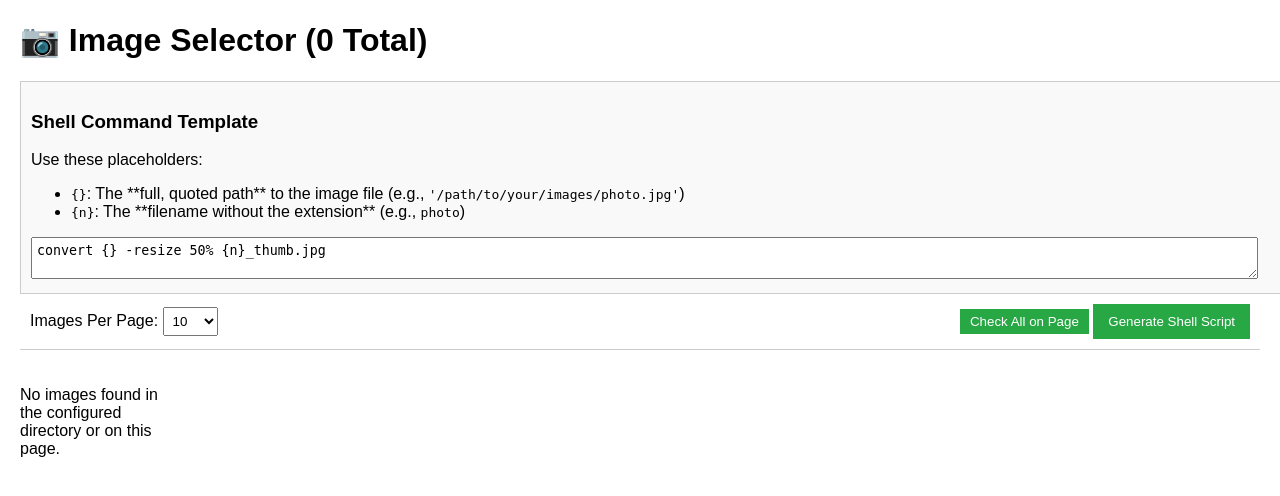
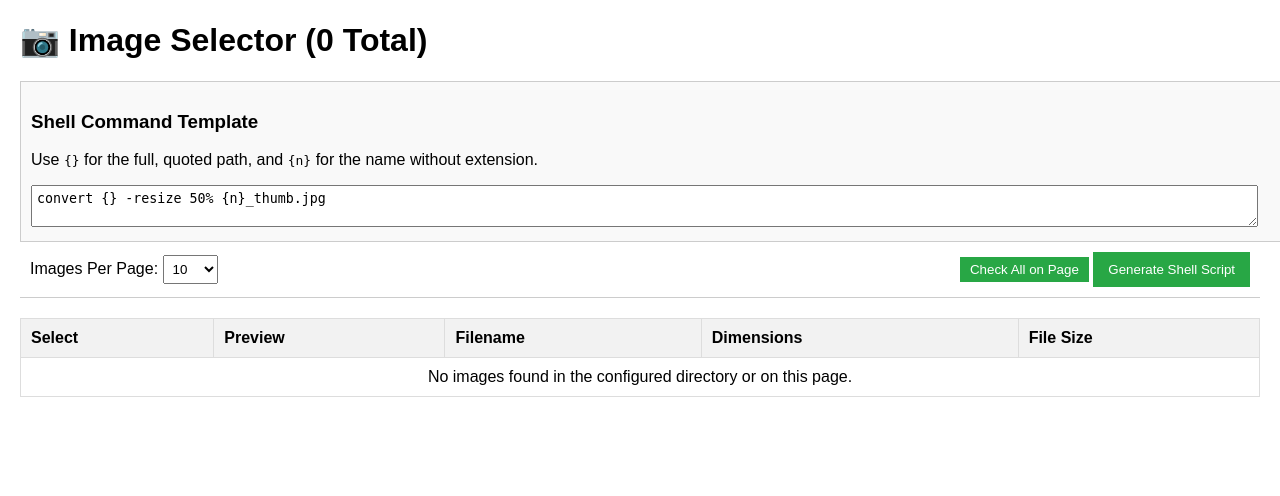
Before and after one commit to matthewturk/image-proc-webapp, a Flask app: page / in a window 1280 px wide. Shown: the top 496 px of the page. Run offline with Flask 3, Linux system fonts and the light colour scheme.

Commit message:
Move to table

```diff
--- a/image_selector_app/app.py
+++ b/image_selector_app/app.py
@@ -1,96 +1,88 @@
 import os
 from flask import Flask, render_template, request, redirect, url_for, session
+from PIL import Image # Import Pillow for dimensions
 
 app = Flask(__name__)
-# IMPORTANT: Set a secret key for session management
 app.secret_key = 'a_very_secret_key_change_this_in_production'
 
 # --- Configuration ---
 # CHANGE THIS TO YOUR IMAGE DIRECTORY!
 IMAGE_DIR = 'image_selector_app/static/images/'
-# Supported images per page
 PAGE_SIZES = [10, 50, 100, 0] # 0 for "All"
 
-# --- Helper Function ---
+# --- Helper Functions ---
+
+def format_file_size(size_bytes):
+    """Converts bytes to a human-readable format (KB, MB, GB)."""
+    if size_bytes < 1024:
+        return f"{size_bytes} B"
+    size_bytes /= 1024
+    if size_bytes < 1024:
+        return f"{size_bytes:.1f} KB"
+    size_bytes /= 1024
+    return f"{size_bytes:.1f} MB"
+
+def get_image_metadata(filename):
+    """Gathers filename, size, and dimensions."""
+    full_path = os.path.join(IMAGE_DIR, filename)
+    metadata = {
+        'filename': filename,
+        'size': 'N/A',
+        'dimensions': 'N/A',
+        'is_valid': True # Flag for valid image
+    }
+
+    try:
+        # Get file size
+        metadata['size'] = format_file_size(os.path.getsize(full_path))
+
+        # Get image dimensions using Pillow
+        with Image.open(full_path) as img:
+            metadata['dimensions'] = f"{img.width}x{img.height}"
+
+    except FileNotFoundError:
+        metadata['size'] = 'File Not Found'
+        metadata['is_valid'] = False
+    except Exception:
+        # Catches PIL errors (not a valid image format)
+        metadata['dimensions'] = 'Error'
+
+    return metadata
+
 def get_image_list():
     """Reads all image files from the directory."""
-    # Add/modify extensions as needed (case-insensitive)
     valid_extensions = ('.jpg', '.jpeg', '.png', '.gif', '.webp')
     try:
-        # Get all filenames, filter by extension, and sort them
+        all_files = sorted(os.listdir(IMAGE_DIR))
         all_images = [
-            f for f in sorted(os.listdir(IMAGE_DIR))
+            f for f in all_files
             if f.lower().endswith(valid_extensions)
         ]
         return all_images
-    except FileNotFoundError:
-        print(f"Error: Directory not found at {IMAGE_DIR}")
-        return []
     except Exception as e:
         print(f"An error occurred: {e}")
         return []
 
 # --- Routes ---
 
-@app.before_request
-def make_session_permanent():
-    """Makes the session last until the browser is closed."""
-    session.permanent = True
+# ... (before_request and results routes remain the same) ...
 
 @app.route('/', methods=['GET', 'POST'])
 @app.route('/<int:page_num>', methods=['GET', 'POST'])
 def index(page_num=1):
-    all_images = get_image_list()
+    all_image_filenames = get_image_list()
 
-    # Handle POST request (Selection and Command Generation)
     if request.method == 'POST':
-        # Get the list of selected image filenames
-        selected_images = request.form.getlist('selected_images')
+        # ... (POST request logic remains the same, except for using request.form.getlist('selected_filenames')) ...
+        selected_images = request.form.getlist('selected_filenames') # Note the changed input name
         command_template = request.form.get('command_template', 'echo {}')
 
-        if not selected_images:
-            return render_template('index.html',
-                                    images=[],
-                                    page_num=1,
-                                    total_pages=1,
-                                    page_size=10,
-                                    page_sizes=PAGE_SIZES,
-                                    error_message="No images were selected.")
+        # ... (Script generation logic remains the same) ...
+        # (Omitted for brevity, but it must be included)
 
-        # 1. Generate the shell script content
-        script_lines = [
-            "#!/bin/bash",
-            "# Shell script generated by image_selector_app",
-            "# Command template: " + command_template,
-            "IMAGE_DIR='" + IMAGE_DIR + "'"
-        ]
-
-        # 2. Iterate and replace the placeholders
-        for image in selected_images:
-            # Full path to the image, quoted for safety
-            full_path = os.path.join("$IMAGE_DIR", image)
-            quoted_full_path = f"'{full_path}'"
-
-            # Filename without extension
-            name_only = os.path.splitext(image)[0]
-
-            # Replace '{}' with the full path and '{n}' with the name without extension
-            command = command_template.replace('{}', quoted_full_path)
-            command = command.replace('{n}', name_only)
-
-            script_lines.append(command)
-
-        final_script = "\n".join(script_lines)
-
-        # 3. Store the result in the session to display on a new page
-        session['final_script'] = final_script
-        session['selected_count'] = len(selected_images)
-
-        return redirect(url_for('results'))
+        # ... (Redirect to results) ...
 
     # Handle GET request (Displaying the Image Selector)
-
-    # Determine the desired page size
     page_size_str = request.args.get('page_size', str(PAGE_SIZES[0]))
     try:
         page_size = int(page_size_str)
@@ -99,14 +91,14 @@ def index(page_num=1):
     except ValueError:
         page_size = PAGE_SIZES[0]
 
-
     # Pagination Logic
-    if page_size == 0: # "All" option
-        images_to_display = all_images
+    # ... (Pagination logic remains the same) ...
+    if page_size == 0:
+        images_to_process = all_image_filenames
         total_pages = 1
         page_num = 1
     else:
-        total_images = len(all_images)
+        total_images = len(all_image_filenames)
         total_pages = (total_images + page_size - 1) // page_size
 
         if page_num < 1: page_num = 1
@@ -114,35 +106,22 @@ def index(page_num=1):
 
         start_index = (page_num - 1) * page_size
         end_index = start_index + page_size
-        images_to_display = all_images[start_index:end_index]
+        images_to_process = all_image_filenames[start_index:end_index]
+
+    # --- New: Get metadata for displayed images ---
+    images_with_metadata = [get_image_metadata(f) for f in images_to_process]
 
     # Pass data to the template
     return render_template('index.html',
-                           images=images_to_display,
+                           images=images_with_metadata, # Pass the list with metadata
                            page_num=page_num,
                            total_pages=total_pages,
                            page_size=page_size,
                            page_sizes=PAGE_SIZES,
-                           total_image_count=len(all_images),
-                           # Default template updated to show new placeholder
+                           total_image_count=len(all_image_filenames),
                            template_command=request.form.get('command_template', 'convert {} -resize 50% {n}_thumb.jpg')
                            )
 
 
-@app.route('/results')
-def results():
-    """Displays the generated shell script."""
-    final_script = session.pop('final_script', None)
-    selected_count = session.pop('selected_count', 0)
-
-    if final_script is None:
-        return redirect(url_for('index'))
-
-    return render_template('results.html',
-                           final_script=final_script,
-                           selected_count=selected_count)
-
-
 if __name__ == '__main__':
-    # You may need to run this with 'sudo' if your image directory requires elevated permissions
     app.run(debug=True)
--- a/image_selector_app/templates/index.html
+++ b/image_selector_app/templates/index.html
@@ -7,13 +7,17 @@
     <style>
         body { font-family: sans-serif; margin: 20px; }
         .controls { display: flex; justify-content: space-between; align-items: center; margin-bottom: 20px; padding: 10px; border-bottom: 1px solid #ccc; }
-        .image-grid { display: grid; grid-template-columns: repeat(auto-fill, minmax(150px, 1fr)); gap: 15px; }
-        .image-item { border: 1px solid #eee; padding: 10px; text-align: center; position: relative; }
-        .image-item img { max-width: 100%; height: auto; display: block; margin: 0 auto 10px; }
-        .checkbox { position: absolute; top: 5px; right: 5px; transform: scale(1.5); }
+
+        /* Table Styles */
+        .image-table { width: 100%; border-collapse: collapse; margin-top: 15px; }
+        .image-table th, .image-table td { border: 1px solid #ddd; padding: 10px; text-align: left; vertical-align: middle; }
+        .image-table th { background-color: #f2f2f2; }
+        .image-table td:first-child { text-align: center; }
+
+        .preview-img { max-height: 50px; width: auto; display: block; }
+
         .pagination { margin-top: 20px; text-align: center; }
-        .pagination a, .pagination span { margin: 0 5px; text-decoration: none; padding: 5px 10px; border: 1px solid #ddd; }
-        .pagination span.current { background-color: #007bff; color: white; border-color: #007bff; }
+        /* ... (other styles from previous version) ... */
         .template-area { width: 100%; margin-top: 20px; padding: 10px; border: 1px solid #ccc; background-color: #f9f9f9; }
         textarea { width: 98%; padding: 5px; font-family: monospace; }
         button { padding: 10px 15px; background-color: #28a745; color: white; border: none; cursor: pointer; }
@@ -32,11 +36,7 @@
     <form method="POST" action="/">
         <div class="template-area">
             <h3>Shell Command Template</h3>
-            <p>Use these placeholders:</p>
-            <ul>
-                <li><code>{}</code>: The **full, quoted path** to the image file (e.g., <code>'/path/to/your/images/photo.jpg'</code>)</li>
-                <li><code>{n}</code>: The **filename without the extension** (e.g., <code>photo</code>)</li>
-            </ul>
+            <p>Use <code>{}</code> for the full, quoted path, and <code>{n}</code> for the name without extension.</p>
             <textarea name="command_template" rows="2" required>{{ template_command }}</textarea>
         </div>
 
@@ -58,69 +58,96 @@
             </div>
         </div>
 
-        <div class="image-grid">
-            {% for image in images %}
-                <div class="image-item">
-                    <input type="checkbox" name="selected_images" value="{{ image }}" class="checkbox image-checkbox" id="img-{{ loop.index }}">
-                    <label for="img-{{ loop.index }}">
-                        <img src="{{ url_for('static', filename='images/' + image) }}" alt="{{ image }}" title="{{ image }}" style="max-height: 100px; object-fit: contain;">
-                        <p>{{ image }}</p>
-                    </label>
-                </div>
-            {% else %}
-                <p>No images found in the configured directory or on this page.</p>
-            {% endfor %}
-        </div>
-
+        <table class="image-table">
+            <thead>
+                <tr>
+                    <th>Select</th>
+                    <th>Preview</th>
+                    <th>Filename</th>
+                    <th>Dimensions</th>
+                    <th>File Size</th>
+                </tr>
+            </thead>
+            <tbody>
+                {% for image in images %}
+                <tr>
+                    <td>
+                        <input type="checkbox" name="selected_filenames" value="{{ image.filename }}" class="checkbox image-checkbox" id="img-{{ loop.index }}">
+                    </td>
+                    <td>
+                        <img class="preview-img" src="{{ url_for('static', filename='images/' + image.filename) }}" alt="{{ image.filename }}">
+                    </td>
+                    <td><label for="img-{{ loop.index }}">{{ image.filename }}</label></td>
+                    <td>{{ image.dimensions }}</td>
+                    <td>{{ image.size }}</td>
+                </tr>
+                {% else %}
+                    <tr><td colspan="5">No images found in the configured directory or on this page.</td></tr>
+                {% endfor %}
+            </tbody>
+        </table>
         {% if total_pages > 1 %}
             <div class="pagination">
-                {% if page_num > 1 %}
-                    <a href="{{ url_for('index', page_num=page_num-1, page_size=page_size) }}">&laquo; Previous</a>
-                {% endif %}
-
-                <span class="current">Page {{ page_num }} of {{ total_pages }}</span>
-
-                {% if page_num < total_pages %}
-                    <a href="{{ url_for('index', page_num=page_num+1, page_size=page_size) }}">Next &raquo;</a>
-                {% endif %}
-            </div>
+                </div>
         {% endif %}
     </form>
 
     <script>
+        // JS function to handle page size change (from previous revision)
         function changePageSize(newSize) {
-            // Get the current URL's path and query parameters
             const url = new URL(window.location.href);
-
-            // Set the new page_size parameter
             url.searchParams.set('page_size', newSize);
-
-            // Optionally, reset the page number to 1 when changing size
             url.searchParams.set('page_num', '1');
-
-            // Redirect to the new URL (GET request)
             window.location.href = url.toString();
         }
 
+        // JS for Check All Button (from previous revision)
         document.getElementById('checkAllBtn').addEventListener('click', function() {
             var checkboxes = document.querySelectorAll('.image-checkbox');
             var allChecked = true;
-
-            // Check if all are currently checked
             checkboxes.forEach(function(checkbox) {
                 if (!checkbox.checked) {
                     allChecked = false;
                 }
             });
-
-            // Set all to the opposite state (uncheck all if all are checked, otherwise check all)
             checkboxes.forEach(function(checkbox) {
                 checkbox.checked = !allChecked;
             });
-
-            // Update button text
             this.textContent = allChecked ? 'Check All on Page' : 'Uncheck All on Page';
         });
+
+        // --- NEW: SHIFT+CLICK RANGE SELECTION LOGIC ---
+
+        let lastChecked = null;
+        const checkboxes = document.querySelectorAll('.image-checkbox');
+
+        checkboxes.forEach(checkbox => {
+            checkbox.addEventListener('click', function(e) {
+                if (!lastChecked) {
+                    lastChecked = this;
+                    return;
+                }
+
+                if (e.shiftKey) {
+                    const currentIndex = Array.from(checkboxes).indexOf(this);
+                    const lastIndex = Array.from(checkboxes).indexOf(lastChecked);
+
+                    const start = Math.min(currentIndex, lastIndex);
+                    const end = Math.max(currentIndex, lastIndex);
+
+                    // Determine the state to apply (if the current click was to check or uncheck)
+                    const isChecking = this.checked;
+
+                    for (let i = start; i <= end; i++) {
+                        checkboxes[i].checked = isChecking;
+                    }
+                }
+
+                lastChecked = this;
+            });
+        });
+
+        // --- END SHIFT+CLICK LOGIC ---
     </script>
 
 </body>
```
